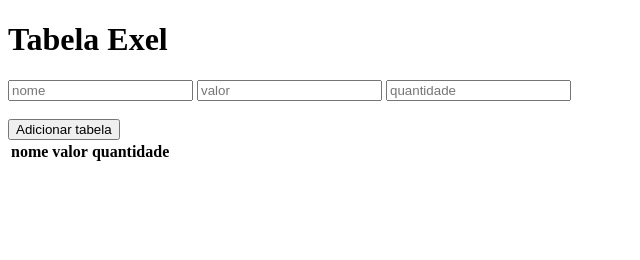
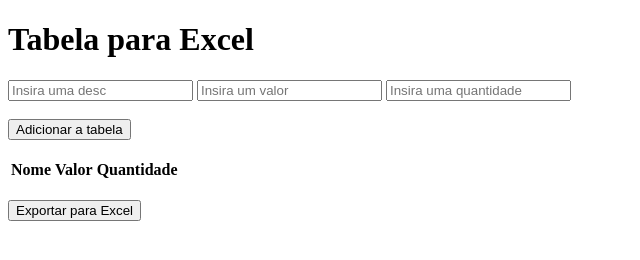
Before and after one commit to hot0turtle/sesi-js-pra-c, a plain HTML site: page coisa exel/index.html in a window 1280 px wide. Shown: the whole page, without its empty margins (0-640 px from the left). Drawn offline with Linux system fonts and the light colour scheme.

Commit message:
coisas do professor

```diff
--- a/coisa exel/index.html
+++ b/coisa exel/index.html
@@ -1,43 +1,43 @@
 <!DOCTYPE html>
 <html lang="en">
-
 <head>
     <meta charset="UTF-8">
     <meta http-equiv="X-UA-Compatible" content="IE=edge">
     <meta name="viewport" content="width=device-width, initial-scale=1.0">
-    <title>Document</title>
+    <title>Table to Excel</title>
+    <script src="script.js"></script>
     <script src="https://cdnjs.cloudflare.com/ajax/libs/xlsx/0.17.3/xlsx.full.min.js"></script>
-    <script src="script.js"></script>
 </head>
-
 <body>
-    <h1>Tabela Exel</h1>
+    <h1>Tabela para Excel</h1>
     <div>
-        <input type="text" id="nome" placeholder="nome">
-        <input type="number" id="valor" placeholder="valor">
-        <input type="number" id="quantidade" placeholder="quantidade">
+        <input type="text" id="nome" placeholder="Insira uma desc">
+        <input type="number" id="valor" placeholder="Insira um valor">
+        <input type="number" id="quantidade" placeholder="Insira uma quantidade">
     </div>
     <br>
     <div>
-        <button onclick="AddItem()">Adicionar tabela</button>
+        <button onclick="adicionarItem()">Adicionar a tabela</button>
     </div>
+    <br>
     <div>
-        <table>
+        <table id="tabela">
+
            <thead>
             <tr>
-                    <th>nome</th>
-                    <th>valor</th>
-                    <th>quantidade</th>
+                <th>Nome</th>
+                <th>Valor</th>
+                <th>Quantidade</th>
             </tr>
            </thead>
-            <tbody class="tabela">
+           <tbody class="tabelinha">
 
            </tbody>
           </table>
     </div>
+    <br>
     <div>
-        <!-- <button onclick="ExelMoment()">Manda pro Exel</button> -->
+        <button onclick="exportarParaExcel()">Exportar para Excel</button>
     </div>
 </body>
-
 </html>
--- a/coisa exel/script.js
+++ b/coisa exel/script.js
@@ -1,14 +1,16 @@
-function AddItem(){
-    var nome = document.getElementById("nome")
-    var valor = document.getElementById("valor")
-    var quantidade = document.getElementById("quantidade")
+function adicionarItem(){
+    var nome = document.getElementById("nome").value;
+    var valor = document.getElementById("valor").value;
+    var quantidade = document.getElementById("quantidade").value;
 
-    if(!nome || !valor || !quantidade){
-        alert("prencha todos os quadrado")
+    //validar se os inputs nao estao vazios
+    if(!nome || !valor || !quantidade ){
+        alert("preencha todos os inputs")
         return;
-    }else{
-        console.log("sei la ")
     }
 
+    //CRIAR A LINHA DA TABELA E PREENCHER COM O VALOR DIGITADO
+    //primeira linha da tabela [0]
+    var tabela = document.getElementById("tabela").getElementsByTagName("tbody")[0];
 
 }
```
Also changed, not shown: exerc1/index.html (added, +12 -0 lines), exerc1/script.js (added). Lines whose indentation alone changed are shown as unchanged.
